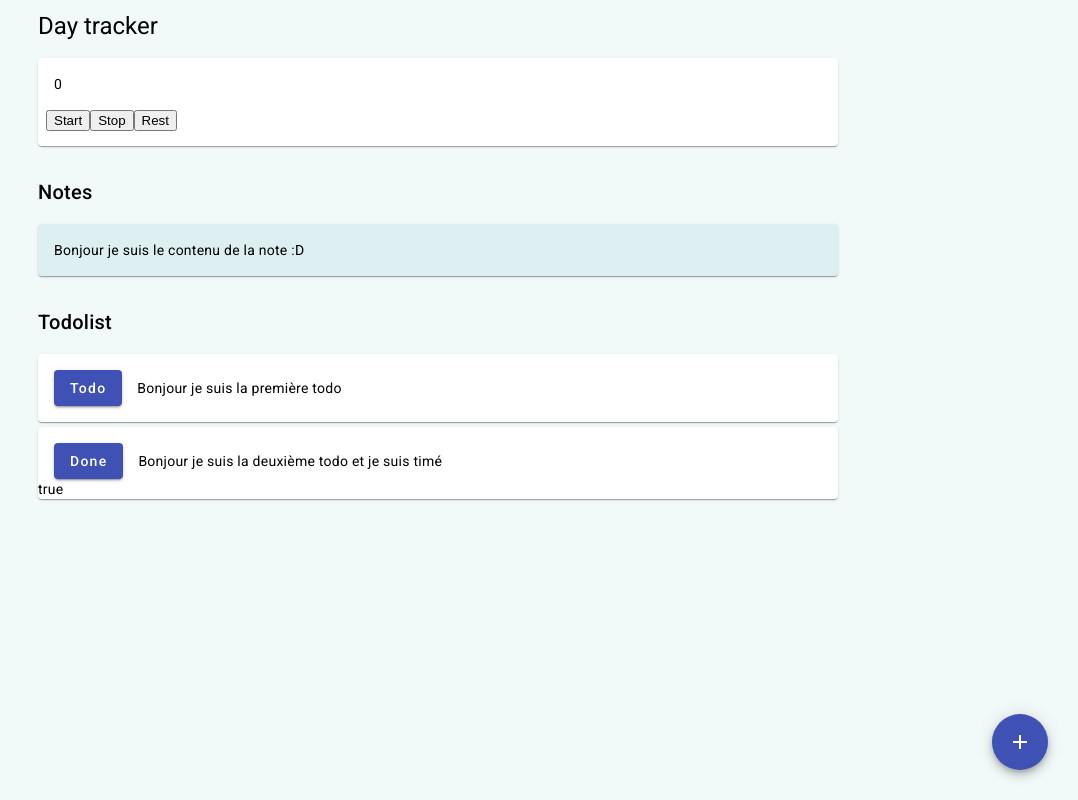
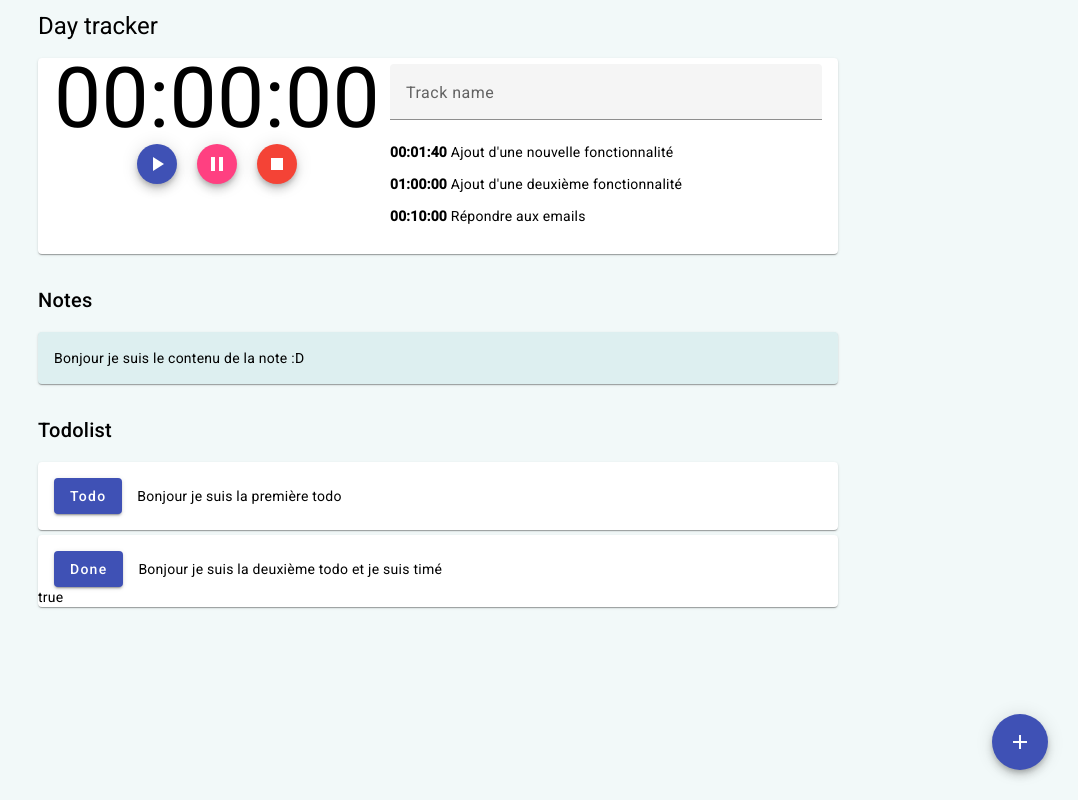
Before and after one commit to ExtraDev/daytracker, an Angular app: page / in a window 1280 px wide. Shown: the whole page, without its empty margins (202-1280 px from the left). Built offline with nearby package versions, Linux system fonts and the light colour scheme.

Commit message:
Create timer widget

```diff
--- a/src/app/app.component.scss
+++ b/src/app/app.component.scss
@@ -11,5 +11,5 @@
 .add-button {
     bottom: 30px;
     right: 30px;
-    position: absolute;
+    position: fixed;
 }
--- a/src/app/widgets/timer/timer.component.html
+++ b/src/app/widgets/timer/timer.component.html
@@ -1,10 +1,39 @@
 <mat-card>
     <mat-card-content>
-        {{ elapsed }}
+        <div class="clock">
+            <div class="timer">
+                {{ convertToTime(elapsed) }}
+
+                <div class="controls">
+                    <button (click)="startTimer()" mat-mini-fab color="primary">
+                        <mat-icon>play_arrow</mat-icon>
+                    </button>
+
+                    <button (click)="stopTimer()" mat-mini-fab color="accent">
+                        <mat-icon>pause</mat-icon>
+                    </button>
+
+                    <button (click)="resetTimer()" mat-mini-fab color="warn">
+                        <mat-icon>stop</mat-icon>
+                    </button>
+                </div>
+            </div>
+
+        </div>
+
+        <div class="tracker">
+            <form>
+                <mat-form-field class="full-field" (keydown.enter)="save()">
+                    <mat-label>Track name</mat-label>
+                    <input matInput placeholder="New track" [formControl]="trackName">
+                </mat-form-field>
+            </form>
+            <div class="timed">
+                <p *ngFor="let timed of trackedTime">
+                    <b>{{convertToTime(timed.elapsed)}}</b>
+                    {{timed.name}}
+                </p>
+            </div>
+        </div>
     </mat-card-content>
-    <mat-card-actions>
-        <button (click)="startTimer()">Start</button>
-        <button (click)="stopTimer()">Stop</button>
-        <button (click)="resetTimer()">Rest</button>
-    </mat-card-actions>
 </mat-card>
--- a/src/app/widgets/timer/timer.component.scss
+++ b/src/app/widgets/timer/timer.component.scss
@@ -0,0 +1,43 @@
+mat-card {
+    mat-card-content {
+        margin-top: 15px;
+        display: flex;
+        justify-content: center;
+        gap: 10px;
+
+        .clock {
+            display: flex;
+            flex-direction: column;
+            flex: 1;
+
+            .timer {
+                flex: 1;
+                font-size: 6em;
+
+                .controls {
+                    flex: 1;
+                    display: flex;
+                    gap: 20px;
+                    justify-content: center;
+                    margin-top: 35px;
+                }
+            }
+        }
+
+        .tracker {
+            flex: 4;
+            margin-top: -25px;
+
+            form {
+                mat-form-field {
+                    width: 100%;
+                }
+            }
+
+            .timed {
+                max-height: 300px;
+                overflow-y: auto;
+            }
+        }
+    }
+}
--- a/src/app/widgets/timer/timer.component.ts
+++ b/src/app/widgets/timer/timer.component.ts
@@ -1,5 +1,11 @@
 import { Component } from '@angular/core';
+import { FormControl } from '@angular/forms';
 import { Observable, interval, startWith, take } from 'rxjs';
+
+export interface TrackedTime {
+  elapsed: number,
+  name: string,
+}
 
 @Component({
   selector: 'app-timer',
@@ -10,14 +16,28 @@ export class TimerComponent {
   elapsed: number = 0;
   tick$ = interval(1000);
   tickSubscription: any = null;
-  pause = false;
+  paused = false;
+  trackName = new FormControl<string>('');
+
+  trackedTime: TrackedTime[] = [
+    {
+      "elapsed": 100,
+      "name": "Ajout d'une nouvelle fonctionnalité"
+    }, {
+      "elapsed": 3600,
+      "name": "Ajout d'une deuxième fonctionnalité"
+    }, {
+      "elapsed": 600,
+      "name": "Répondre aux emails"
+    }
+  ]
 
   constructor() {
   }
 
   startTimer(): void {
-    if (this.tickSubscription === null || this.pause) {
-      this.pause = false;
+    if (this.tickSubscription === null || this.paused) {
+      this.paused = false;
       this.tickSubscription = this.tick$.subscribe((x) => {
         this.elapsed++;
       });
@@ -25,13 +45,53 @@ export class TimerComponent {
   }
 
   stopTimer(): void {
-    this.tickSubscription.unsubscribe();
-    this.pause = true;
+    if (this.tickSubscription !== null) {
+      this.tickSubscription.unsubscribe();
+      this.paused = true;
+    }
   }
 
   resetTimer(): void {
-    this.elapsed = 0;
-    this.tickSubscription = null;
+    if (this.tickSubscription !== null) {
+      this.elapsed = 0;
+      this.tickSubscription.unsubscribe();
+      this.tickSubscription = null;
+    }
   }
 
+  convertToTime(elapsedSeconds: number): string {
+    let hours = Math.floor(elapsedSeconds / 3600);
+    let minutes = Math.floor((elapsedSeconds - (hours * 3600)) / 60);
+    let seconds = elapsedSeconds % 60;
+
+    let resHours = ""
+    if (hours < 10) { resHours = "0" + hours }
+    else { resHours = hours.toString() }
+
+
+    let resMinutes = ""
+    if (minutes < 10) { resMinutes = "0" + minutes }
+    else { resMinutes = minutes.toString() }
+
+    let resSeconds = ""
+    if (seconds < 10) { resSeconds = "0" + seconds }
+    else { resSeconds = seconds.toString() }
+
+    return resHours + ":" + resMinutes + ":" + resSeconds;
+  }
+
+  public save(): void {
+    if (this.trackName.value !== '' && this.trackName.value !== null) {
+      let newTrack: TrackedTime = {
+        elapsed: this.elapsed,
+        name: this.trackName.value || ''
+      }
+
+      this.trackedTime.push(
+        newTrack
+      )
+
+      this.trackName.reset();
+    }
+  }
 }
```
Also changed, not shown: src/app/widgets/widgets.module.ts (+12 -2 lines).
